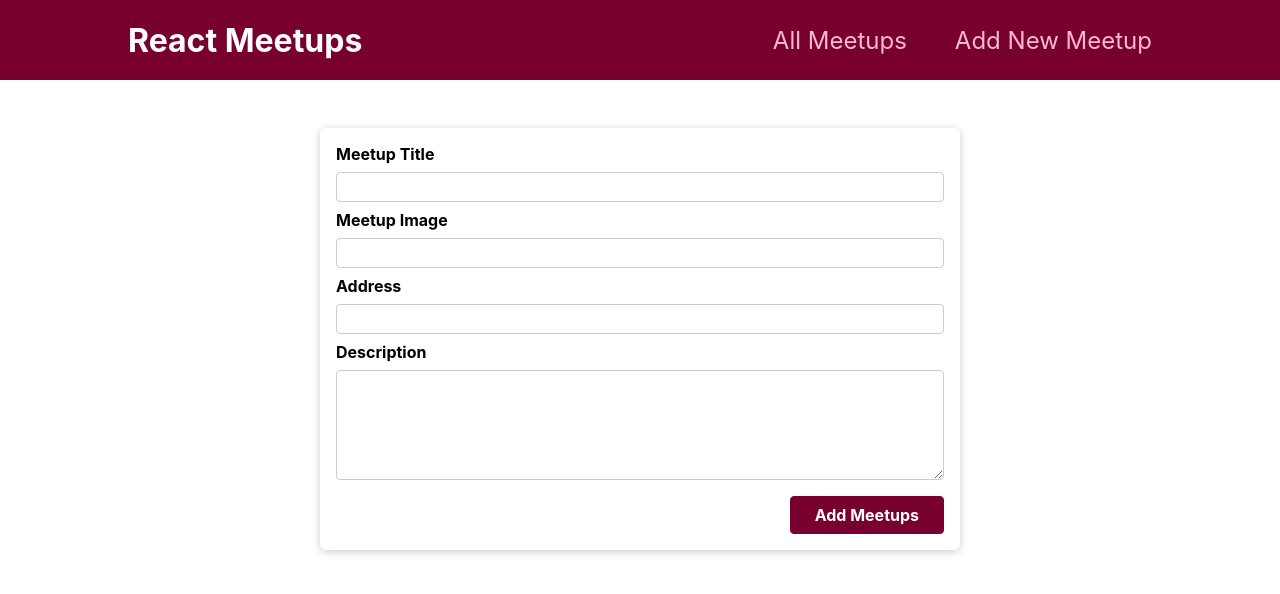
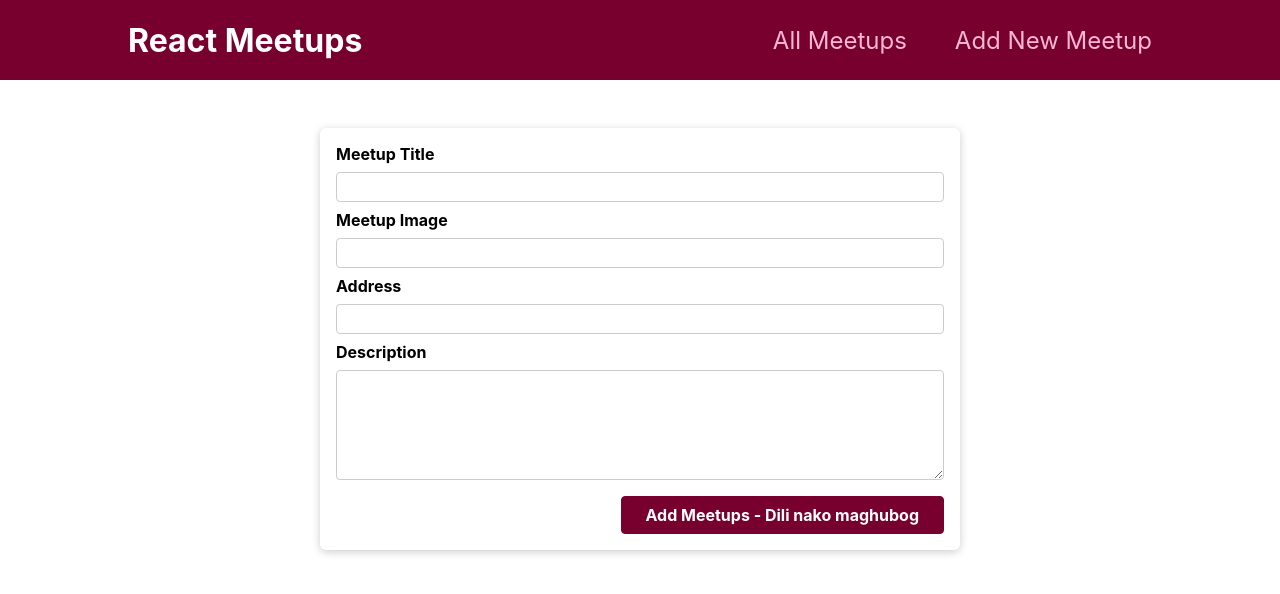
Before and after one commit to cenezoic123/nextjs-course2, a Next.js app: page /new-meetup in a window 1280 px wide. Shown: the top 594 px of the page. Built offline with nearby package versions, Linux system fonts and the light colour scheme.

Commit message:
Updated Button

```diff
--- a/components/meetups/NewMeetupForm.js
+++ b/components/meetups/NewMeetupForm.js
@@ -50,7 +50,7 @@ function NewMeetupForm(props){
                     </textarea>
                 </div>
                 <div className = {classes.actions}>
-                    <button>Add Meetups</button>
+                    <button>Add Meetups - Dili nako maghubog</button>
                 </div>
             </form>
         </Card>
```
